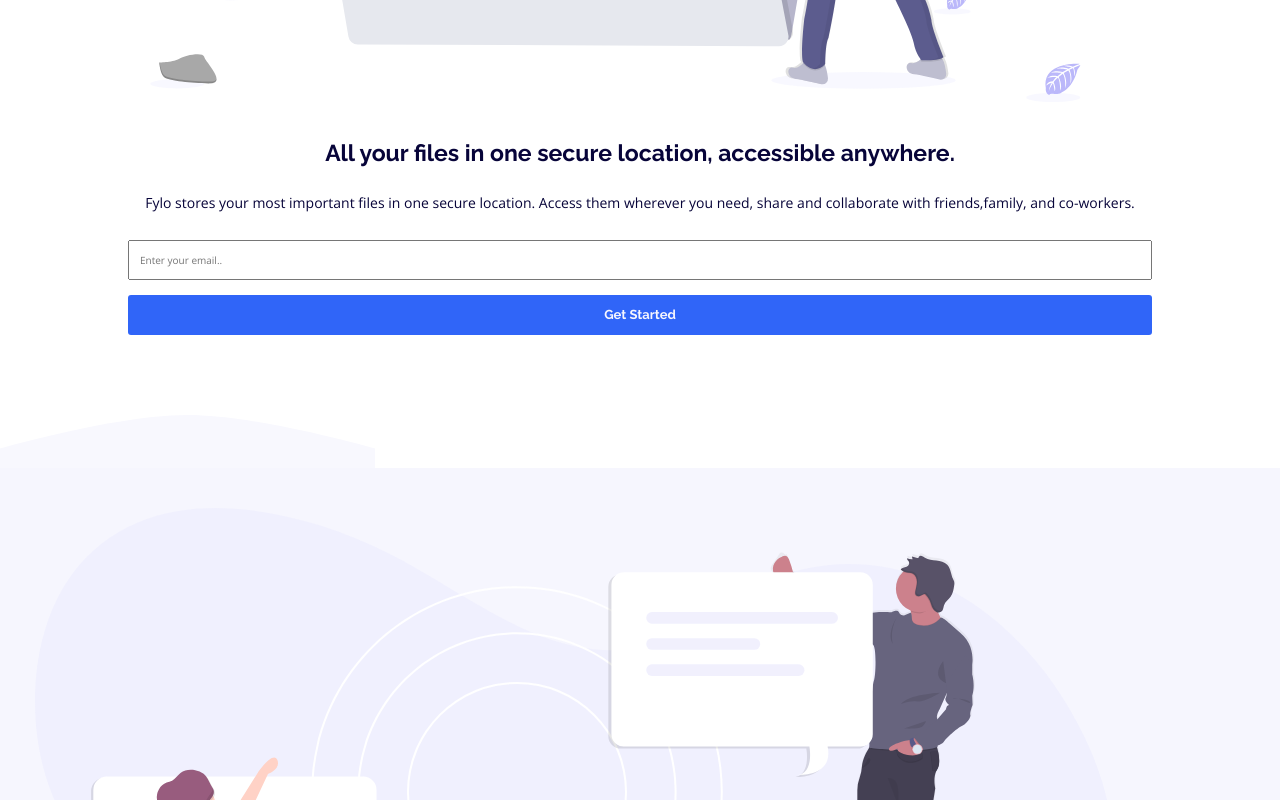
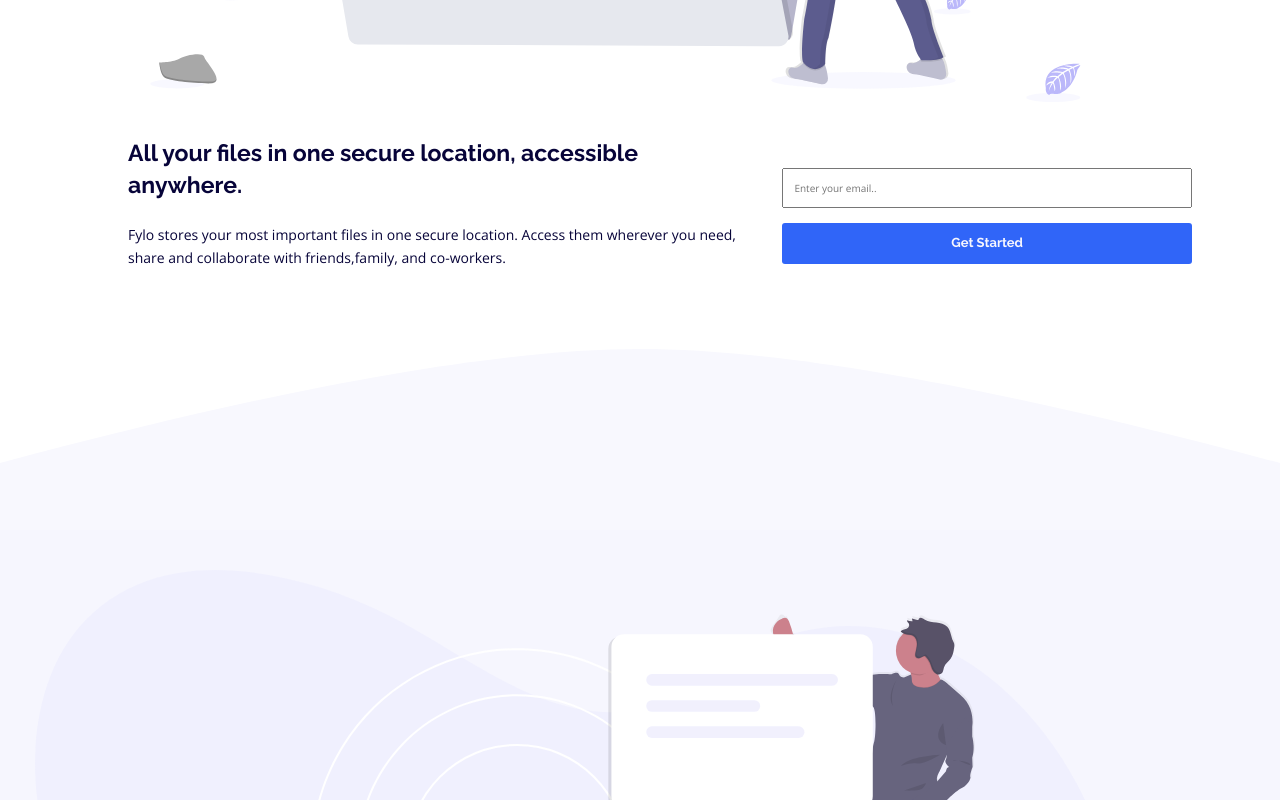
Before and after one commit to devhnry/Flyo-Landing-Page, a website built with Vite: page index.html in a window 1280 px wide. Shown: the part 780-1580 px from the top of the page. Built offline with nearby package versions, Linux system fonts and the light colour scheme.

Commit message:
Made Responsive between 375px and 600px

```diff
--- /dev/null
+++ b/assets/sass/abstracts/_mixin.scss
@@ -0,0 +1,35 @@
+// Media Querie Manager
+
+/*
+0 - 600px is where my normal styles apply
+600px - 900px:
+900px - 1200px:
+1200px -1800px :
+1800px + : Big destop
+
+$breakpoint arguement choices
+-phone
+-tab-port
+-tab-land
+-big-desktop
+
+ORDER: Base + Typography > General Layout + Grid > Page layout > componets
+*/
+
+@mixin respond($breakpoint) {
+    @if $breakpoint == phone {
+        @media (min-width: 37.5em) { @content}; //600px
+    }
+
+    @if $breakpoint == tab-port {
+        @media (min-width: 56.25em) { @content}; //900px
+    }
+
+    @if $breakpoint == tab-land {
+        @media (min-width: 75em) { @content}; //1200px
+    }
+
+    @if $breakpoint == big-desktop {
+        @media (min-width: 112.5em) { @content}; //1800px
+    }
+}
--- a/assets/sass/base/_base.scss
+++ b/assets/sass/base/_base.scss
@@ -7,6 +7,11 @@
     font-weight: 400;
     color: $clr-primary-dark;
     overflow-x: hidden;
+
+    @include respond(phone){
+        // max-width: 700px;
+        margin-inline: auto;
+    }
 }
 
 
--- a/assets/sass/components/_button.scss
+++ b/assets/sass/components/_button.scss
@@ -36,6 +36,11 @@
         color: $clr-accent-cyan;
         border-bottom: solid 1px $clr-accent-cyan;
 
+        @include respond(phone){
+            text-align: left;
+            margin-inline: 0;
+        }
+
         &:hover{
             background: transparent;
             color: $clr-accent-cyan-hover;
--- a/assets/sass/components/_testimonial.scss
+++ b/assets/sass/components/_testimonial.scss
@@ -4,7 +4,7 @@
     background: $clr-white;
     padding: 2.5rem;
     margin-inline: auto;
-    width: 85%;
+    max-width: 27.265rem;
     border-radius: 5px;
     box-shadow:  0 .5rem 1rem rgba($clr-neutral-300, 0.2);
 
--- a/assets/sass/layout/_header.scss
+++ b/assets/sass/layout/_header.scss
@@ -5,6 +5,16 @@
     padding: 8rem 0;
     width: 80%;
     margin-inline: auto;
+
+    &__textbox{
+        @include respond(phone){
+            text-align: left;
+            display: grid;
+            grid-template-columns: 60% 40%;
+            align-items: center;
+            gap: 4rem;
+        }
+    }
 
     &__text{
         display: grid;
@@ -26,13 +36,11 @@
     &__form{
         display: grid;
         gap: 1.5rem;
-        margin-top: -2.5rem;
+        margin-top: 1rem;
 
         &-box{
             outline: none;
             padding: 1rem;
         }
     }
-
-
 }
--- a/assets/sass/main.scss
+++ b/assets/sass/main.scss
@@ -1,3 +1,4 @@
+@import "abstracts/mixin";
 @import "abstracts/reset";
 @import "abstracts/variables";
 
--- a/assets/sass/pages/_home.scss
+++ b/assets/sass/pages/_home.scss
@@ -1,3 +1,7 @@
+.bg-pattern{
+    width: 100vw;
+}
+
 .feature{
     background: $clr-neutral-100;
     padding: 4rem 2.5rem 8rem;
@@ -5,6 +9,16 @@
     &__img{
         padding-inline: 1rem;
         margin-bottom: 8rem;
+    }
+
+    &__contentbox{
+        @include respond(phone){
+            text-align: left;
+            display: grid;
+            grid-template-columns: repeat(2, 1fr);
+            align-items: center;
+            gap: 3rem;
+        }
     }
 
     &__content{
@@ -17,6 +31,10 @@
         font-family: $ff-heading;
         text-align: center;
         font-weight: bold;
+
+        @include respond(phone){
+            text-align: left;
+        }
     }
 
     &__text-box{
@@ -34,6 +52,14 @@
     color: $clr-neutral-100;
     display: grid;
     gap: 2rem;
+
+    @include respond(phone){
+        text-align: left;
+        display: grid;
+        grid-template-columns: repeat(2, 1fr);
+        align-items: center;
+        gap: 4rem;
+    }
 
     &__header{
         font-family: $ff-heading;
--- a/index.html
+++ b/index.html
@@ -36,22 +36,26 @@
       <div class="header__img">
         <img src="./assets/img/illustration-1.svg" alt="illustration-1">
       </div>
+      <div class="header__textbox">
         <div class="header__text">
             <h1 class="header__text--main">All your files in one secure location, accessible anywhere.</h1>
             <p class="header__text--sub">
               Fylo stores your most important files in one secure location. Access them wherever you need, share and collaborate with friends,family, and co-workers.
             </p>
         </div>
+
         <div class="header__form">
           <label for="email"></label>
           <input class="header__form-box" type="email" name="email" id="email1" placeholder="Enter your email..">
           <a class="btn btn--primary" href="#">Get Started</a>
         </div>
+      </div>
+
     </section>
 
     <picture>
       <source srcset="./assets/img/bg-curve-mobile.svg" media="">
-      <img src="./assets/img/bg-curve-mobile.svg" alt="">
+      <img class="bg-pattern" src="./assets/img/bg-curve-mobile.svg" alt="">
     </picture>
 
     <section class="feature">
@@ -59,6 +63,7 @@
         <img class="feature__img" src="./assets/img/illustration-2.svg" alt="illustration-2">
       </div>
 
+      <div class="feature__contentbox">
         <div class="feature__content">
           <h2 class="feature__header">Stay productive, wherever you are</h2>
             <div class="feature__text-box">
@@ -82,6 +87,8 @@
               <p class="testimonial__author--sub">Founder & CEO, Huddle</p>
             </div>
           </div>
+        </div>
+
       </div>
 
     </section>
```
Also changed, not shown: assets/css/style.css. Lines whose indentation alone changed are shown as unchanged.
